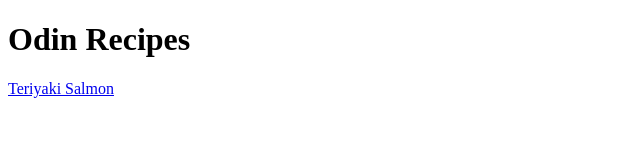
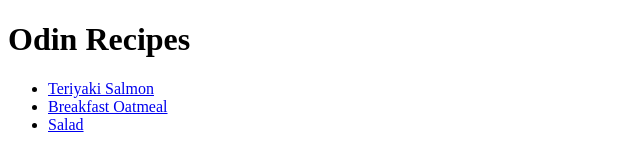
Before and after one commit to ryancroy/odin_recipes, a plain HTML site: page index.html in a window 1280 px wide. Shown: the whole page, without its empty margins (0-640 px from the left). Drawn offline with Linux system fonts and the light colour scheme.

Commit message:
Finalize index page with 3 recipes

```diff
--- a/index.html
+++ b/index.html
@@ -7,6 +7,10 @@
 </head>
 <body>
     <h1>Odin Recipes</h1>
-    <a href="./recipes/teriyaki_salmon.html">Teriyaki Salmon</a>
+    <ul>
+        <li><a href="./recipes/teriyaki_salmon.html">Teriyaki Salmon</a></li>
+        <li><a href="./recipes/breakfast_oatmeal.html">Breakfast Oatmeal</a></li>
+        <li><a href="./recipes/salad.html">Salad</a></li>
+    </ul>
 </body>
 </html>
```
